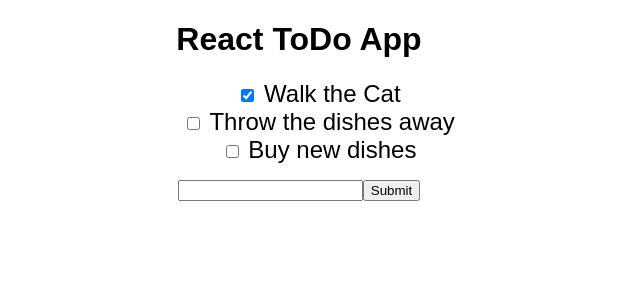
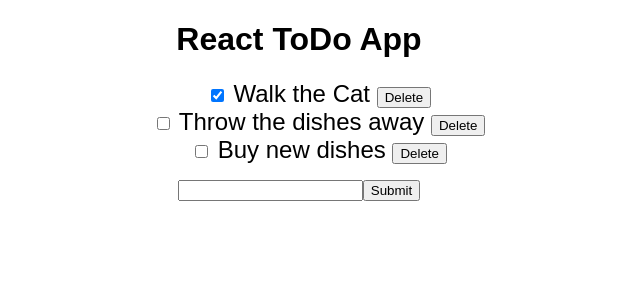
Before and after one commit to theranbrig/react-to-do, a React (Create React App) app: page / in a window 1280 px wide. Shown: the top 300 px of the page, without its empty margins (341-981 px from the left). Built offline with nearby package versions, Linux system fonts and the light colour scheme.

Commit message:
Assignment 3 completed

```diff
--- a/src/App.js
+++ b/src/App.js
@@ -29,6 +29,14 @@ class App extends Component {
     this.setState({ todos: [...this.state.todos, newTodo], newTodoDescription: '' });
   }
 
+  deleteTodo(e) {
+    const todoList = this.state.todos;
+    if (window.confirm('Are you sure you want to delete this item?')) {
+      const filteredTodos = todoList.filter((item) => item !== e);
+      this.setState({ todos: filteredTodos})
+    }
+  }
+
   handleChange(e) {
     this.setState({ newTodoDescription: e.target.value })
   }
@@ -39,11 +47,17 @@ class App extends Component {
         <h1>React ToDo App</h1>
         <ul>
           { this.state.todos.map((todo, index) =>
-          <ToDo key={index} description={ todo.description } isCompleted={ todo.isCompleted } toggleComplete={ () => {this.toggleComplete(index)} }/>
+          <ToDo key={index}
+            description={ todo.description }
+            isCompleted={ todo.isCompleted }
+            toggleComplete={ () => {this.toggleComplete(index)} }
+            deleteTodo={ () => { this.deleteTodo(todo) } }/>
           ) }
         </ul>
         <form onSubmit={ (e) => this.handleSubmit(e) }>
-          <input type="text" value={ this.state.newTodoDescription } onChange={ (e) => this.handleChange(e) }/>
+          <input type="text"
+            value={ this.state.newTodoDescription }
+            onChange={ (e) => this.handleChange(e) }/>
           <input type="submit"/>
         </form>
       </div>
--- a/src/components/ToDo.js
+++ b/src/components/ToDo.js
@@ -5,8 +5,9 @@ class ToDo extends Component {
         return (
             <div>
                 <li>
-                    <input type="checkbox" checked={ this.props.isCompleted } onChange={this.props.toggleComplete }/>
-                    <span> { this.props.description } </span>
+                    <input type="checkbox" checked={ this.props.isCompleted } onChange={ this.props.toggleComplete }/>
+                    <span> { this.props.description } <button onClick={ this.props.deleteTodo }>Delete</button></span>
+
                 </li>
             </div>
         );
```
Also changed, not shown: 2 other files (tests, documents, lock files or other folders).
